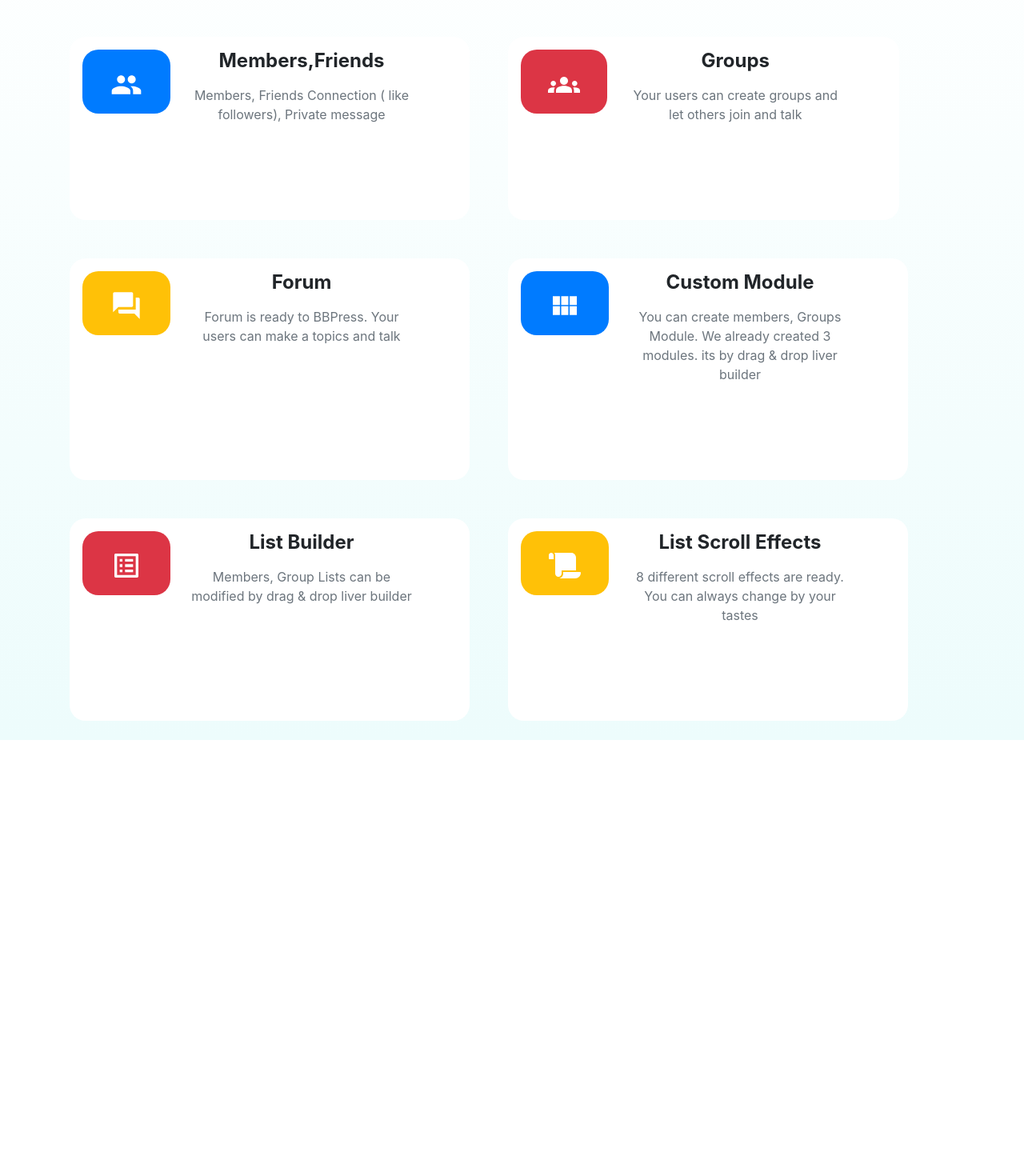
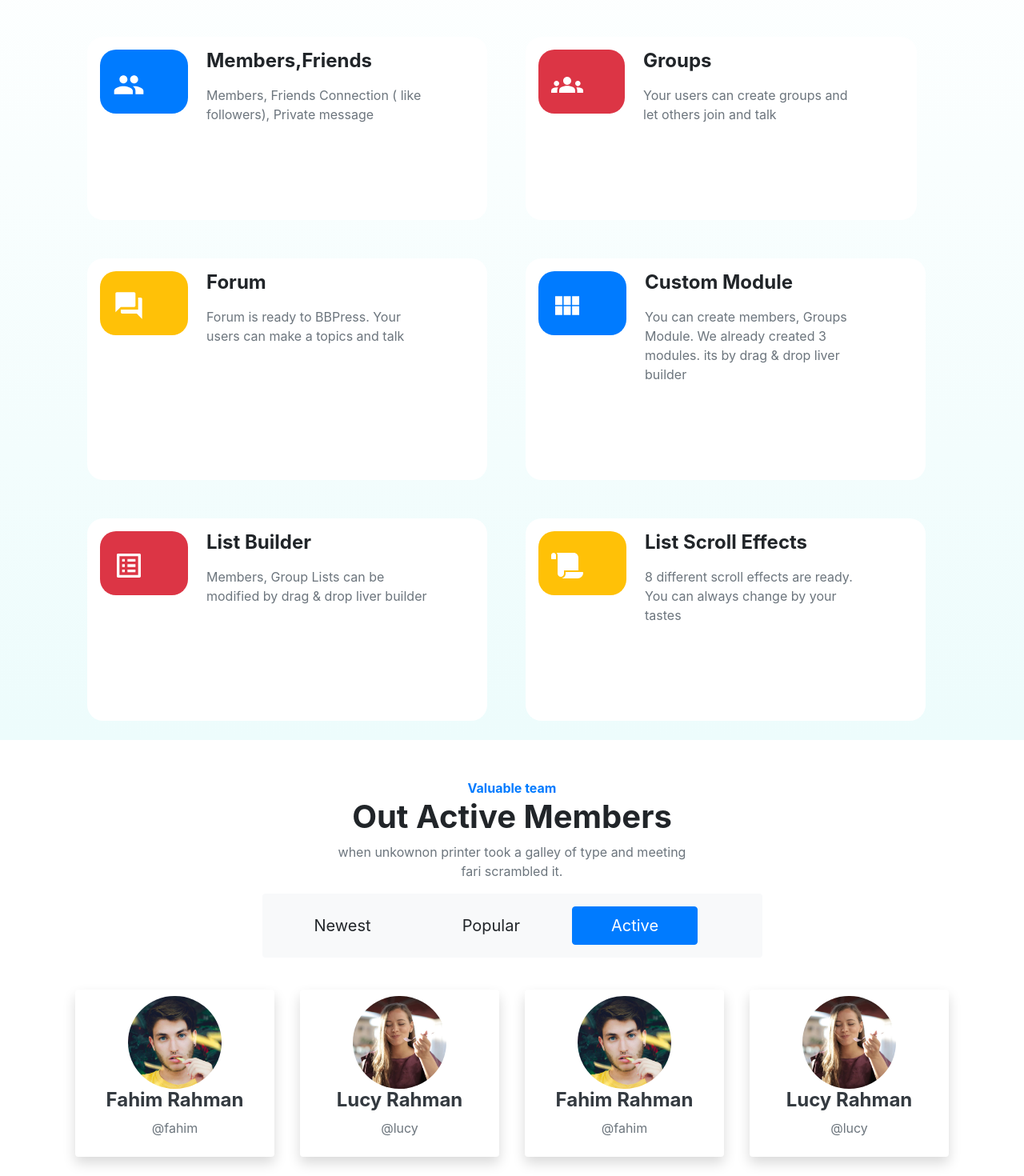
Before and after one commit to muchirajunior/react-bootstrap, a React (Create React App) app: page / in a window 1280 px wide. Shown: the part 1968-3438 px from the top of the page at 80% size. Before the commit the page ends 2941 px from the top, so only its background shows below. Built offline with nearby package versions, Linux system fonts and the light colour scheme.

Commit message:
added a team section

```diff
--- a/src/App.js
+++ b/src/App.js
@@ -5,6 +5,7 @@ import NavBar from './components/navbar';
 import About from './components/about';
 import Achievements from './components/achievements';
 import Community from './components/community';
+import Team from './components/team';
 
 function App() {
   return (
@@ -23,6 +24,8 @@ function App() {
         < Community />
       </div>
 
+      < Team />
+
     </div>
   );
 }
--- /dev/null
+++ b/src/components/common/section_header.jsx
@@ -0,0 +1,13 @@
+import React from 'react';
+
+function SectionHeader({title,header,text,ltext}) {
+    return (
+        <div className="text-center w-100">
+            <b className="text-primary">{title}</b>
+            <h1 className="font-weight-bold">{header}</h1>
+            <p className="text-muted">{text} <br /> {ltext} </p>
+        </div>
+    );
+}
+
+export default SectionHeader;
--- a/src/components/community/index.jsx
+++ b/src/components/community/index.jsx
@@ -2,14 +2,20 @@ import React from 'react';
 import CommunityCard from './community_card';
 import {  MdForum, MdGroup, MdGroups, MdListAlt,  MdViewModule } from "react-icons/md";
 import { FaScroll } from "react-icons/fa";
+import SectionHeader from '../common/section_header';
 
 function Community(props) {
     return (
-        <div className="text-center" >
-            <b className="text-primary"> Our Community </b>
-            <h1><b>Community Main Feature</b></h1>
-            <p className="text-muted"> The wise man therefore always holds in this matters <br /> to this principle of selection </p>
-            <div className="container row m-5" >
+        <div className="col mt-4" >
+
+            < SectionHeader
+                title="Our Community"
+                header="Community Main Feature"
+                text="The wise man therefore always holds in this matters"
+                ltext="to this principle of selection"
+            />
+
+            <div className="container mx-auto row  m-5" >
                 < CommunityCard
                     iconBg="primary"
                     icon={< MdGroup />}
--- /dev/null
+++ b/src/components/team/assets/member_card.jsx
@@ -0,0 +1,14 @@
+import React from 'react';
+
+function MemberCard({image,name,username}) {
+    return (
+        <div  className="card shadow border-0 col-sm p-2  m-3  text-center">
+            <img src={image} className="rounded-circle mx-auto w-50" alt="" />
+            <h4 className="font-weight-bold text-dark" > {name} </h4>
+            <p className="text-muted">@{username}</p>
+
+        </div>
+    );
+}
+
+export default MemberCard;
--- /dev/null
+++ b/src/components/team/index.jsx
@@ -0,0 +1,40 @@
+import React from 'react';
+import SectionHeader from '../common/section_header';
+import MemberCard from './assets/member_card';
+import image1 from "./assets/team1.jpg";
+import image2 from "./assets/team2.jpg"
+
+//reusable custom button for teams sections
+const TeamButton = ({type,text}) => <button className={`btn m-2 pl-5 pr-5 rounded btn-lg btn-${type} `} >{text}</button>
+
+function Team(props) {
+    return (
+        <div className="col w-100 " >
+            < SectionHeader
+                title="Valuable team"
+                header="Out Active Members"
+                text="when unkownon printer took a galley of type and meeting "
+                ltext="fari scrambled it."
+            />
+
+            <div className="row p-2  m-3 bg-light rounded mx-auto w-50">
+                { TeamButton({text:"Newest"}) }
+                { TeamButton({text:"Popular"}) }
+                { TeamButton({text:"Active", type:"primary"}) }
+            </div>
+
+            <div className="container mx-auto p-2 row" >
+
+                < MemberCard image={image1} name="Fahim Rahman" username="fahim" />
+                < MemberCard image={image2} name="Lucy Rahman" username="lucy" />
+                < MemberCard image={image1} name="Fahim Rahman" username="fahim" />
+                < MemberCard image={image2} name="Lucy Rahman" username="lucy" />
+
+            </div>
+
+
+        </div>
+    );
+}
+
+export default Team;
```
Also changed, not shown: src/components/team/assets/team1.jpg (added), src/components/team/assets/team2.jpg (added).
